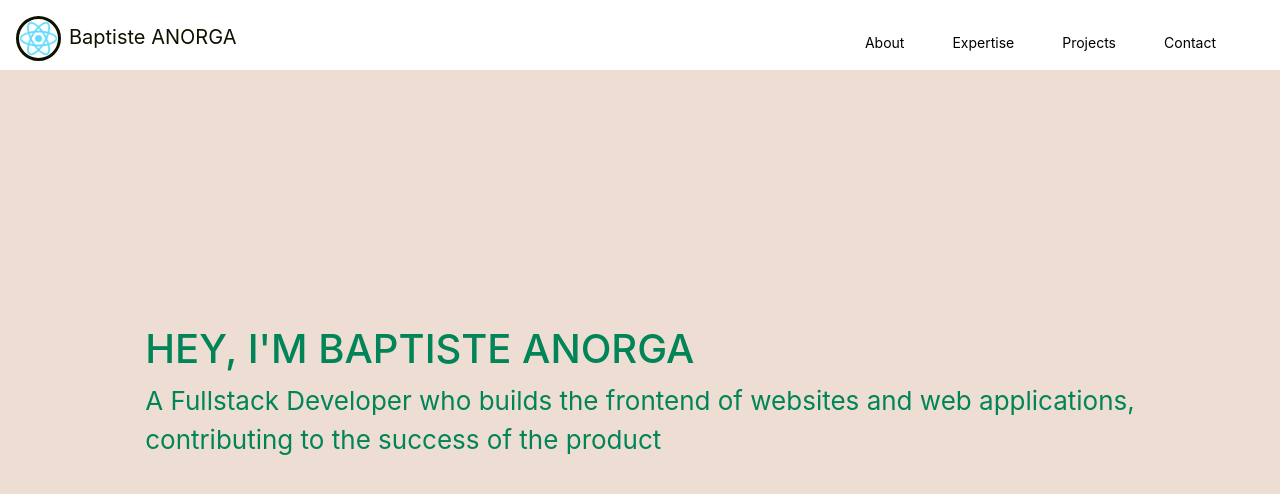
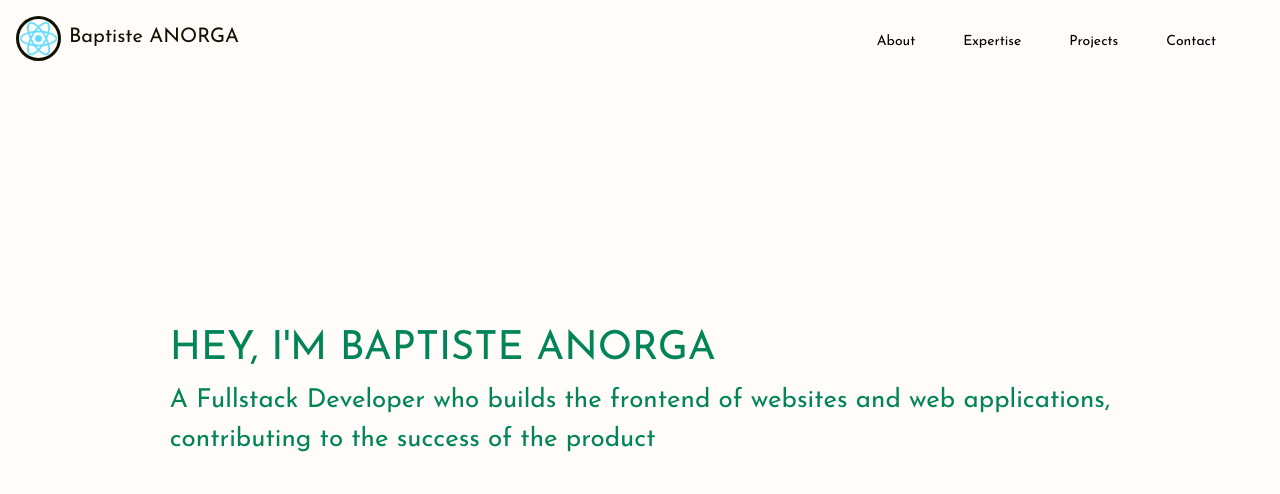
Before and after one commit to baptisteanorga/mon-portfolio, a React (Create React App) app: page / in a window 1280 px wide. Shown: the top 494 px of the page. Built offline with nearby package versions, Linux system fonts and the light colour scheme.

Commit message:
my expertise

```diff
--- a/public/index.html
+++ b/public/index.html
@@ -9,7 +9,11 @@
       name="description"
       content="Web site created using create-react-app"
     />
-    <link rel="apple-touch-icon" href="%PUBLIC_URL%/logo192.png" />
+    <link rel="preconnect" href="https://fonts.googleapis.com">
+    <link rel="preconnect" href="https://fonts.gstatic.com" crossorigin>
+    <link href="https://fonts.googleapis.com/css2?family=Josefin+Sans:wght@400;700&display=swap"
+    rel="stylesheet"/>
+     <link rel="apple-touch-icon" href="%PUBLIC_URL%/logo192.png" />
 
     <link rel="manifest" href="%PUBLIC_URL%/manifest.json" />
 
--- a/src/App.scss
+++ b/src/App.scss
@@ -1,5 +1,5 @@
 $primary-color: #008458;
-$secondary-color:#eeddd2;
+$secondary-color:#fffcfa;
 $font-color:#111100;
 $font-color2:#b73535;
 
--- a/src/index.css
+++ b/src/index.css
@@ -1,8 +1,6 @@
 body {
   margin: 0;
-  font-family: -apple-system, BlinkMacSystemFont, 'Segoe UI', 'Roboto', 'Oxygen',
-    'Ubuntu', 'Cantarell', 'Fira Sans', 'Droid Sans', 'Helvetica Neue',
-    sans-serif;
+  font-family: 'Josefin Sans', sans-serif;
   -webkit-font-smoothing: antialiased;
   -moz-osx-font-smoothing: grayscale;
 }
--- a/src/style/navbar.scss
+++ b/src/style/navbar.scss
@@ -7,9 +7,7 @@
     left: 0;
     width: 100%;
     height: 70px;
-    background-color: #ffffff;
     color:$font-color2;
-
     display: flex;
     justify-content: space-between;
     align-items: center;
@@ -57,12 +55,12 @@
                     text-decoration: none;
                     color: black;
                     font-size: 1.75vmin;
+                    font-weight: 500;
 
                         &:hover {
                             color: $font-color2;
                             text-decoration: underline;
                             text-decoration-color: $font-color2;
-                            font-weight: 500;
                         }
                     }
                 }
```
